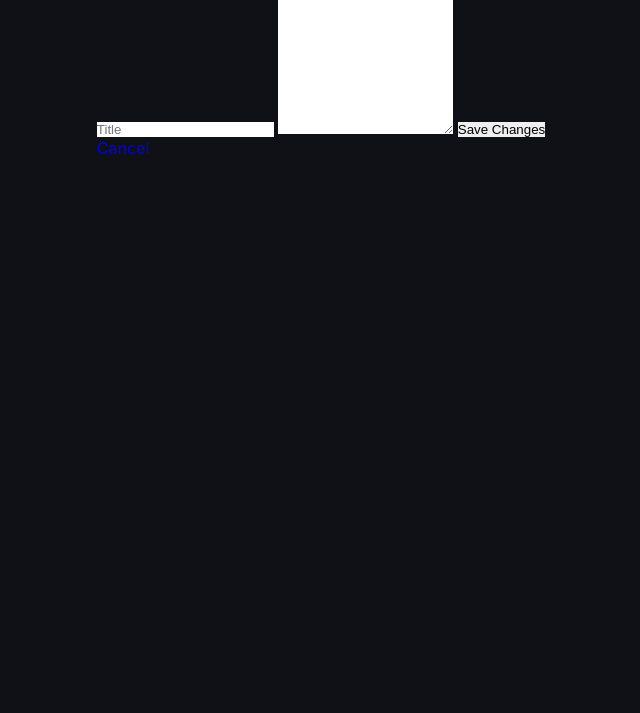
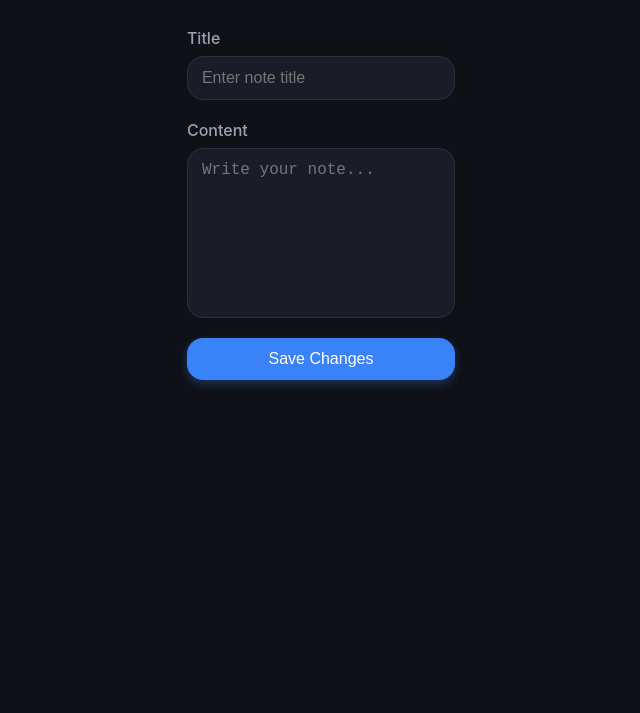
Before and after one commit to alexraju01/note-taker, a website: page public/html/edit.html in a window 1280 px wide. Shown: the part 87-800 px from the top of the page, without its empty margins (319-959 px from the left). Drawn offline with Linux system fonts and the light colour scheme; files that its build step writes are made by us from their sources.

Commit message:
Fixed edit link page from breaking

```diff
--- a/public/html/edit.html
+++ b/public/html/edit.html
@@ -2,26 +2,39 @@
 <html lang="en">
 	<head>
 		<meta charset="UTF-8" />
+		<meta name="viewport" content="width=device-width, initial-scale=1.0" />
+		<link rel="stylesheet" href="../styles.css" />
 		<title>Edit Note</title>
-		<link rel="stylesheet" href="styles.css" />
 	</head>
 	<body>
-		<div class="note-form-container">
-			<h1>Edit Note</h1>
-			<form id="edit-note-form">
-				<input type="text" id="edit-title" name="title" placeholder="Title" required />
-				<textarea
-					id="edit-content"
-					name="content"
-					placeholder="Content"
-					rows="10"
-					required></textarea>
+		<div class="create-note-page">
+			<div class="form-header">
+				<h1>Edit Note</h1>
+				<a href="../index.html" class="back-btn">Back to Notes</a>
+			</div>
+
+			<form id="edit-note-form" class="note-form">
+				<div class="form-group">
+					<label for="edit-title">Title</label>
+					<input type="text" id="edit-title" name="title" placeholder="Enter note title" required />
+				</div>
+
+				<div class="form-group">
+					<label for="edit-content">Content</label>
+					<textarea
+						id="edit-content"
+						name="content"
+						placeholder="Write your note..."
+						rows="8"
+						required></textarea>
+				</div>
+
 				<input type="hidden" id="note-id-hidden" name="id" />
-				<button type="submit">Save Changes</button>
+
+				<button type="submit" class="create-note-btn">Save Changes</button>
 			</form>
-			<a href="index.html">Cancel</a>
 		</div>
 
-		<script type="module" src="editScript.js"></script>
+		<script type="module" src="../js/editScript.js"></script>
 	</body>
 </html>
--- a/public/js/script.js
+++ b/public/js/script.js
@@ -25,7 +25,7 @@ const createNoteCard = (note) => {
 		const { id } = note;
 		// 1. Redirect to a new dedicated edit page
 		// We pass the note 'id' as a URL query parameter
-		window.location.href = `/edit.html?id=${id}`;
+		window.location.href = `./html/edit.html?id=${id}`;
 	});
 
 	deleteBtn.addEventListener("click", async () => {
```
